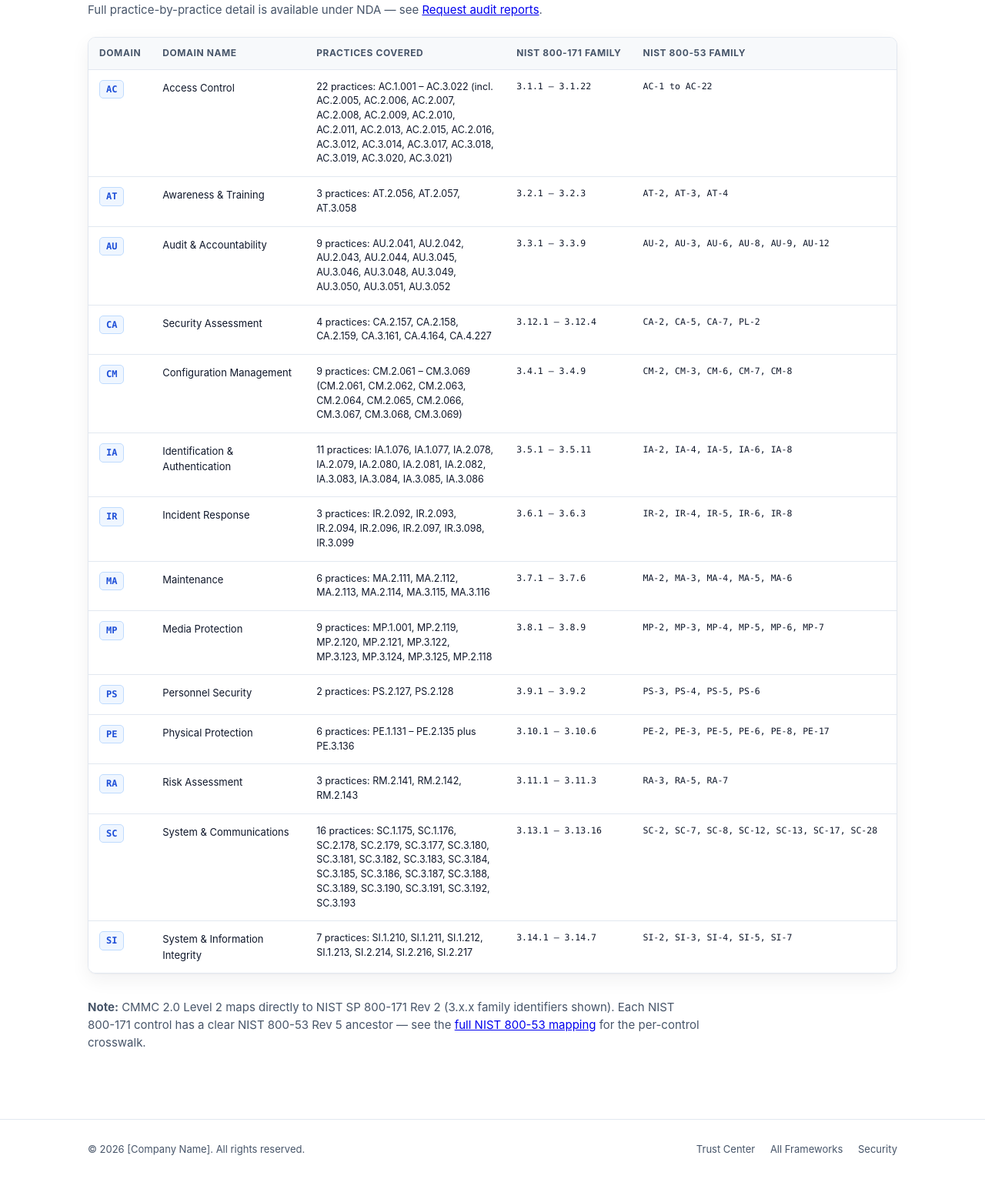
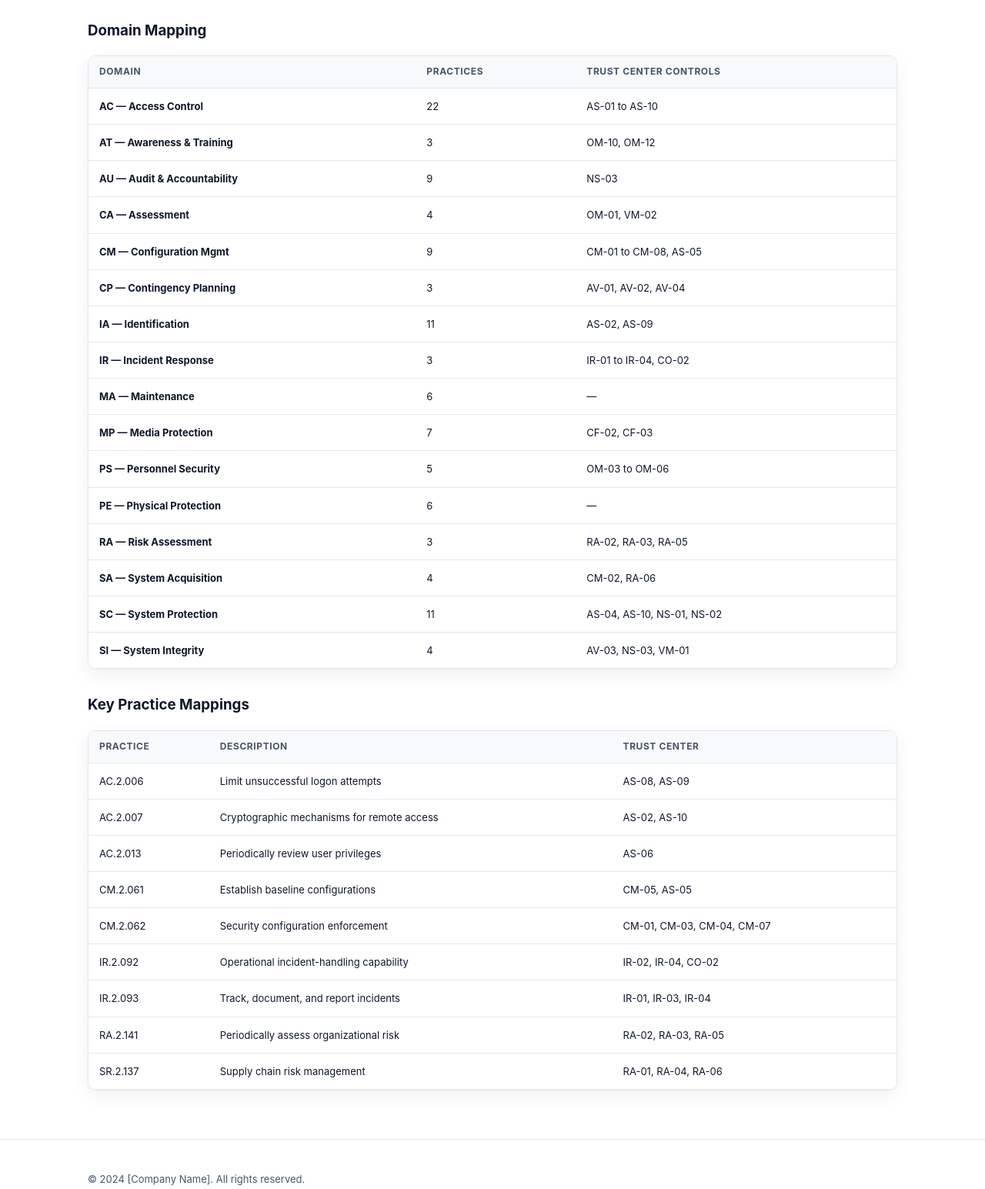
Before and after one commit to deepakantiya/trust-center, a website: page website/frameworks/cmmc-level-2.html in a window 1280 px wide. Shown: the part 449-1994 px from the top of the page at 77% size. Drawn offline with Linux system fonts and the light colour scheme.

Commit message:
Update CMMC L2 page with Trust Center controls

```diff
--- a/website/frameworks/cmmc-level-2.html
+++ b/website/frameworks/cmmc-level-2.html
@@ -3,8 +3,8 @@
 <head>
   <meta charset="UTF-8">
   <meta name="viewport" content="width=device-width, initial-scale=1.0">
-  <title>CMMC Level 2 Practices | Trust Center</title>
-  <meta name="description" content="CMMC 2.0 Level 2 — 110 practices from NIST SP 800-171 Rev 2 mapped to NIST SP 800-53 Rev 5.">
+  <title>CMMC Level 2 | Trust Center</title>
+  <meta name="description" content="CMMC Level 2 compliance with 110 practices from NIST SP 800-171 mapped to Trust Center controls.">
   <link rel="stylesheet" href="../css/styles.css">
 </head>
 <body>
@@ -13,7 +13,7 @@
       <a href="../index.html" class="brand">[Company] · Trust Center</a>
       <nav>
         <a href="../index.html#frameworks">Frameworks</a>
-        <a href="../index.html#security">Controls</a>
+        <a href="../index.html#controls">Controls</a>
         <a href="../subprocessors.html">Subprocessors</a>
         <a href="../security.html">Report Vulnerability</a>
       </nav>
@@ -24,24 +24,20 @@
     <div class="container">
       <nav class="breadcrumb">
         <a href="../index.html">Trust Center</a> &rsaquo;
-        <a href="../index.html#frameworks">Compliance Frameworks</a> &rsaquo;
+        <a href="../index.html#frameworks">Frameworks</a> &rsaquo;
         <span>CMMC Level 2</span>
       </nav>
       <div class="domain-title">
         <span class="domain-icon">🏛️</span>
         <div>
-          <h1>CMMC 2.0 Level 2</h1>
-          <p class="lead">110 practices protecting Controlled Unclassified Information (CUI) — based on NIST SP 800-171 Rev 2, mapped to NIST 800-53 Rev 5</p>
+          <h1>CMMC Level 2</h1>
+          <p class="lead">Protection of Controlled Unclassified Information (CUI)</p>
         </div>
       </div>
       <div class="domain-meta">
         <div class="domain-stat"><span class="stat-num">110</span><span class="stat-label">Practices</span></div>
-        <div class="domain-stat"><span class="stat-num">91</span><span class="stat-label">MET</span></div>
-        <div class="domain-stat"><span class="stat-num">19</span><span class="stat-label">Partial</span></div>
-        <div class="framework-coverage">
-          <span class="fw-chip fw-cmmc2">CMMC L2</span>
-          <span class="fw-chip fw-soc2">→ NIST 800-53</span>
-        </div>
+        <div class="domain-stat"><span class="stat-num">Full</span><span class="stat-label">Coverage</span></div>
+        <div class="domain-stat"><span class="stat-num">C3PAO</span><span class="stat-label">Pending</span></div>
       </div>
     </div>
   </section>
@@ -49,47 +45,58 @@
   <section class="section">
     <div class="container">
       <p class="controls-intro">
-        CMMC Level 2 contains 110 practices across 14 domains, derived from NIST SP 800-171 Rev 2. The table below summarizes each domain with practice ranges and the corresponding NIST SP 800-53 Rev 5 control families. Full practice-by-practice detail is available under NDA — see <a href="../index.html#request-docs">Request audit reports</a>.
+        CMMC Level 2 requires all 110 practices from NIST SP 800-171 Rev 2. Our Trust Center controls provide comprehensive coverage across all 14 domains.
       </p>
 
+      <h3>Domain Mapping</h3>
       <div class="controls-table-wrap">
         <table class="controls-table">
-          <thead><tr><th>Domain</th><th class="td-name">Domain Name</th><th class="td-impl">Practices Covered</th><th>NIST 800-171 Family</th><th>NIST 800-53 Family</th><th>Status</th></tr></thead>
+          <thead><tr><th>Domain</th><th>Practices</th><th>Trust Center Controls</th></tr></thead>
           <tbody>
-            <tr><td><span class="ctrl-id">AC</span></td><td class="td-name">Access Control</td><td class="ctrl-impl">22 practices: AC.1.001 – AC.3.022 (incl. AC.2.005, AC.2.006, AC.2.007, AC.2.008, AC.2.009, AC.2.010, AC.2.011, AC.2.013, AC.2.015, AC.2.016, AC.3.012, AC.3.014, AC.3.017, AC.3.018, AC.3.019, AC.3.020, AC.3.021)</td><td class="ctrl-map">3.1.1 – 3.1.22</td><td class="ctrl-map">AC-1 to AC-22</td><td><span class="status-impl">✅ 21/22</span></td></tr>
-            <tr><td><span class="ctrl-id">AT</span></td><td class="td-name">Awareness &amp; Training</td><td class="ctrl-impl">3 practices: AT.2.056, AT.2.057, AT.3.058</td><td class="ctrl-map">3.2.1 – 3.2.3</td><td class="ctrl-map">AT-2, AT-3, AT-4</td><td><span class="status-impl">✅ 3/3</span></td></tr>
-            <tr><td><span class="ctrl-id">AU</span></td><td class="td-name">Audit &amp; Accountability</td><td class="ctrl-impl">9 practices: AU.2.041, AU.2.042, AU.2.043, AU.2.044, AU.3.045, AU.3.046, AU.3.048, AU.3.049, AU.3.050, AU.3.051, AU.3.052</td><td class="ctrl-map">3.3.1 – 3.3.9</td><td class="ctrl-map">AU-2, AU-3, AU-6, AU-8, AU-9, AU-12</td><td><span class="status-impl">✅ 9/9</span></td></tr>
-            <tr><td><span class="ctrl-id">CA</span></td><td class="td-name">Security Assessment</td><td class="ctrl-impl">4 practices: CA.2.157, CA.2.158, CA.2.159, CA.3.161, CA.4.164, CA.4.227</td><td class="ctrl-map">3.12.1 – 3.12.4</td><td class="ctrl-map">CA-2, CA-5, CA-7, PL-2</td><td><span class="status-impl">✅ 4/4</span></td></tr>
-            <tr><td><span class="ctrl-id">CM</span></td><td class="td-name">Configuration Management</td><td class="ctrl-impl">9 practices: CM.2.061 – CM.3.069 (CM.2.061, CM.2.062, CM.2.063, CM.2.064, CM.2.065, CM.2.066, CM.3.067, CM.3.068, CM.3.069)</td><td class="ctrl-map">3.4.1 – 3.4.9</td><td class="ctrl-map">CM-2, CM-3, CM-6, CM-7, CM-8</td><td><span class="status-impl">✅ 9/9</span></td></tr>
-            <tr><td><span class="ctrl-id">IA</span></td><td class="td-name">Identification &amp; Authentication</td><td class="ctrl-impl">11 practices: IA.1.076, IA.1.077, IA.2.078, IA.2.079, IA.2.080, IA.2.081, IA.2.082, IA.3.083, IA.3.084, IA.3.085, IA.3.086</td><td class="ctrl-map">3.5.1 – 3.5.11</td><td class="ctrl-map">IA-2, IA-4, IA-5, IA-6, IA-8</td><td><span class="status-impl">✅ 11/11</span></td></tr>
-            <tr><td><span class="ctrl-id">IR</span></td><td class="td-name">Incident Response</td><td class="ctrl-impl">3 practices: IR.2.092, IR.2.093, IR.2.094, IR.2.096, IR.2.097, IR.3.098, IR.3.099</td><td class="ctrl-map">3.6.1 – 3.6.3</td><td class="ctrl-map">IR-2, IR-4, IR-5, IR-6, IR-8</td><td><span class="status-impl">✅ 3/3</span></td></tr>
-            <tr><td><span class="ctrl-id">MA</span></td><td class="td-name">Maintenance</td><td class="ctrl-impl">6 practices: MA.2.111, MA.2.112, MA.2.113, MA.2.114, MA.3.115, MA.3.116</td><td class="ctrl-map">3.7.1 – 3.7.6</td><td class="ctrl-map">MA-2, MA-3, MA-4, MA-5, MA-6</td><td><span class="status-partial">🟡 5/6</span></td></tr>
-            <tr><td><span class="ctrl-id">MP</span></td><td class="td-name">Media Protection</td><td class="ctrl-impl">9 practices: MP.1.001, MP.2.119, MP.2.120, MP.2.121, MP.3.122, MP.3.123, MP.3.124, MP.3.125, MP.2.118</td><td class="ctrl-map">3.8.1 – 3.8.9</td><td class="ctrl-map">MP-2, MP-3, MP-4, MP-5, MP-6, MP-7</td><td><span class="status-impl">✅ 9/9</span></td></tr>
-            <tr><td><span class="ctrl-id">PS</span></td><td class="td-name">Personnel Security</td><td class="ctrl-impl">2 practices: PS.2.127, PS.2.128</td><td class="ctrl-map">3.9.1 – 3.9.2</td><td class="ctrl-map">PS-3, PS-4, PS-5, PS-6</td><td><span class="status-impl">✅ 2/2</span></td></tr>
-            <tr><td><span class="ctrl-id">PE</span></td><td class="td-name">Physical Protection</td><td class="ctrl-impl">6 practices: PE.1.131 – PE.2.135 plus PE.3.136</td><td class="ctrl-map">3.10.1 – 3.10.6</td><td class="ctrl-map">PE-2, PE-3, PE-5, PE-6, PE-8, PE-17</td><td><span class="status-impl">✅ 6/6</span></td></tr>
-            <tr><td><span class="ctrl-id">RA</span></td><td class="td-name">Risk Assessment</td><td class="ctrl-impl">3 practices: RM.2.141, RM.2.142, RM.2.143</td><td class="ctrl-map">3.11.1 – 3.11.3</td><td class="ctrl-map">RA-3, RA-5, RA-7</td><td><span class="status-impl">✅ 3/3</span></td></tr>
-            <tr><td><span class="ctrl-id">SC</span></td><td class="td-name">System &amp; Communications</td><td class="ctrl-impl">16 practices: SC.1.175, SC.1.176, SC.2.178, SC.2.179, SC.3.177, SC.3.180, SC.3.181, SC.3.182, SC.3.183, SC.3.184, SC.3.185, SC.3.186, SC.3.187, SC.3.188, SC.3.189, SC.3.190, SC.3.191, SC.3.192, SC.3.193</td><td class="ctrl-map">3.13.1 – 3.13.16</td><td class="ctrl-map">SC-2, SC-7, SC-8, SC-12, SC-13, SC-17, SC-28</td><td><span class="status-partial">🟡 13/16</span></td></tr>
-            <tr><td><span class="ctrl-id">SI</span></td><td class="td-name">System &amp; Information Integrity</td><td class="ctrl-impl">7 practices: SI.1.210, SI.1.211, SI.1.212, SI.1.213, SI.2.214, SI.2.216, SI.2.217</td><td class="ctrl-map">3.14.1 – 3.14.7</td><td class="ctrl-map">SI-2, SI-3, SI-4, SI-5, SI-7</td><td><span class="status-impl">✅ 7/7</span></td></tr>
+            <tr><td><strong>AC — Access Control</strong></td><td>22</td><td>AS-01 to AS-10</td></tr>
+            <tr><td><strong>AT — Awareness & Training</strong></td><td>3</td><td>OM-10, OM-12</td></tr>
+            <tr><td><strong>AU — Audit & Accountability</strong></td><td>9</td><td>NS-03</td></tr>
+            <tr><td><strong>CA — Assessment</strong></td><td>4</td><td>OM-01, VM-02</td></tr>
+            <tr><td><strong>CM — Configuration Mgmt</strong></td><td>9</td><td>CM-01 to CM-08, AS-05</td></tr>
+            <tr><td><strong>CP — Contingency Planning</strong></td><td>3</td><td>AV-01, AV-02, AV-04</td></tr>
+            <tr><td><strong>IA — Identification</strong></td><td>11</td><td>AS-02, AS-09</td></tr>
+            <tr><td><strong>IR — Incident Response</strong></td><td>3</td><td>IR-01 to IR-04, CO-02</td></tr>
+            <tr><td><strong>MA — Maintenance</strong></td><td>6</td><td>—</td></tr>
+            <tr><td><strong>MP — Media Protection</strong></td><td>7</td><td>CF-02, CF-03</td></tr>
+            <tr><td><strong>PS — Personnel Security</strong></td><td>5</td><td>OM-03 to OM-06</td></tr>
+            <tr><td><strong>PE — Physical Protection</strong></td><td>6</td><td>—</td></tr>
+            <tr><td><strong>RA — Risk Assessment</strong></td><td>3</td><td>RA-02, RA-03, RA-05</td></tr>
+            <tr><td><strong>SA — System Acquisition</strong></td><td>4</td><td>CM-02, RA-06</td></tr>
+            <tr><td><strong>SC — System Protection</strong></td><td>11</td><td>AS-04, AS-10, NS-01, NS-02</td></tr>
+            <tr><td><strong>SI — System Integrity</strong></td><td>4</td><td>AV-03, NS-03, VM-01</td></tr>
           </tbody>
         </table>
       </div>
 
-      <p class="controls-intro" style="margin-top:32px;">
-        <strong>Note:</strong> CMMC 2.0 Level 2 maps directly to NIST SP 800-171 Rev 2 (3.x.x family identifiers shown). Each NIST 800-171 control has a clear NIST 800-53 Rev 5 ancestor — see the <a href="../../frameworks/nist-800-53/control-mapping.md">full NIST 800-53 mapping</a> for the per-control crosswalk.
-      </p>
+      <h3 style="margin-top:32px;">Key Practice Mappings</h3>
+      <div class="controls-table-wrap">
+        <table class="controls-table">
+          <thead><tr><th>Practice</th><th>Description</th><th>Trust Center</th></tr></thead>
+          <tbody>
+            <tr><td>AC.2.006</td><td>Limit unsuccessful logon attempts</td><td>AS-08, AS-09</td></tr>
+            <tr><td>AC.2.007</td><td>Cryptographic mechanisms for remote access</td><td>AS-02, AS-10</td></tr>
+            <tr><td>AC.2.013</td><td>Periodically review user privileges</td><td>AS-06</td></tr>
+            <tr><td>CM.2.061</td><td>Establish baseline configurations</td><td>CM-05, AS-05</td></tr>
+            <tr><td>CM.2.062</td><td>Security configuration enforcement</td><td>CM-01, CM-03, CM-04, CM-07</td></tr>
+            <tr><td>IR.2.092</td><td>Operational incident-handling capability</td><td>IR-02, IR-04, CO-02</td></tr>
+            <tr><td>IR.2.093</td><td>Track, document, and report incidents</td><td>IR-01, IR-03, IR-04</td></tr>
+            <tr><td>RA.2.141</td><td>Periodically assess organizational risk</td><td>RA-02, RA-03, RA-05</td></tr>
+            <tr><td>SR.2.137</td><td>Supply chain risk management</td><td>RA-01, RA-04, RA-06</td></tr>
+          </tbody>
+        </table>
+      </div>
     </div>
   </section>
 
   <footer class="site-footer">
-    <div class="container footer-inner">
-      <span>© <span id="year"></span> [Company Name]. All rights reserved.</span>
-      <nav>
-        <a href="../index.html">Trust Center</a>
-        <a href="../index.html#frameworks">All Frameworks</a>
-        <a href="../security.html">Security</a>
-      </nav>
+    <div class="container">
+      <p>&copy; 2024 [Company Name]. All rights reserved.</p>
     </div>
   </footer>
-  <script src="../js/site.js"></script>
 </body>
 </html>
```
